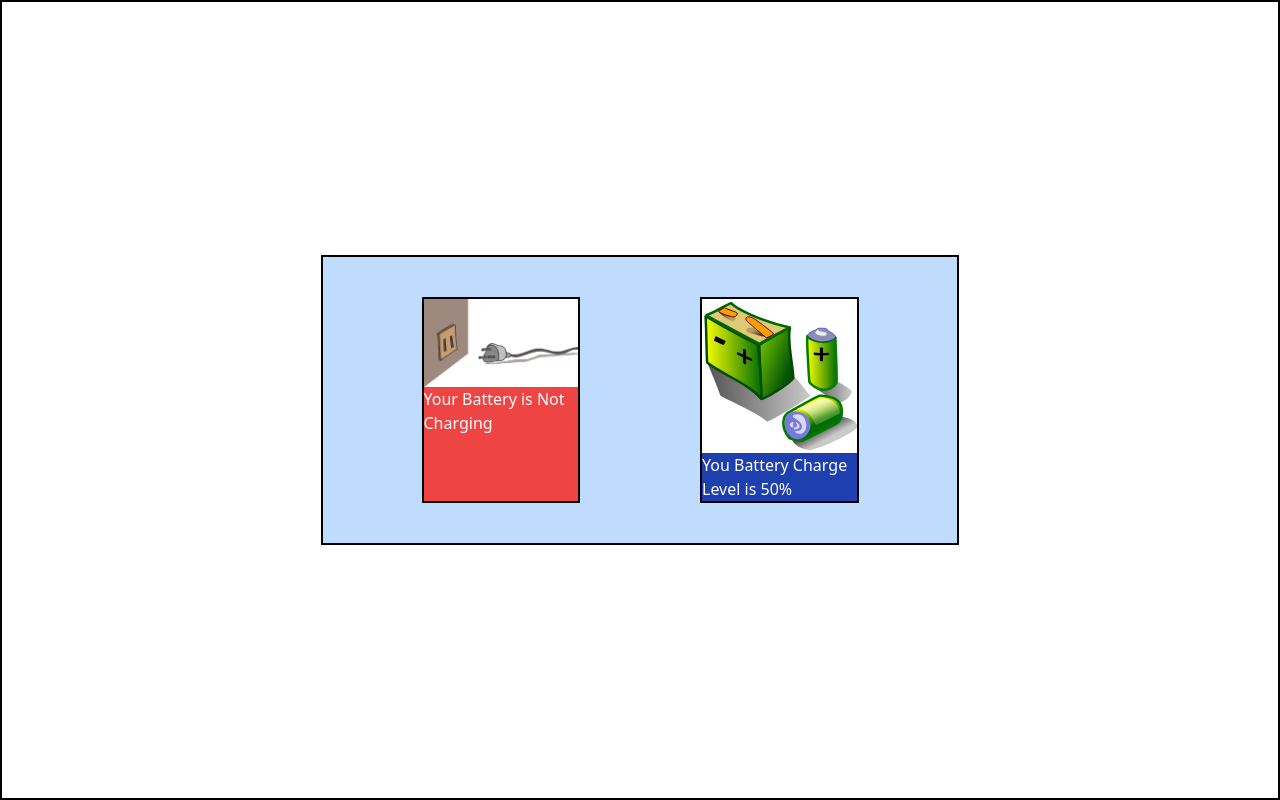
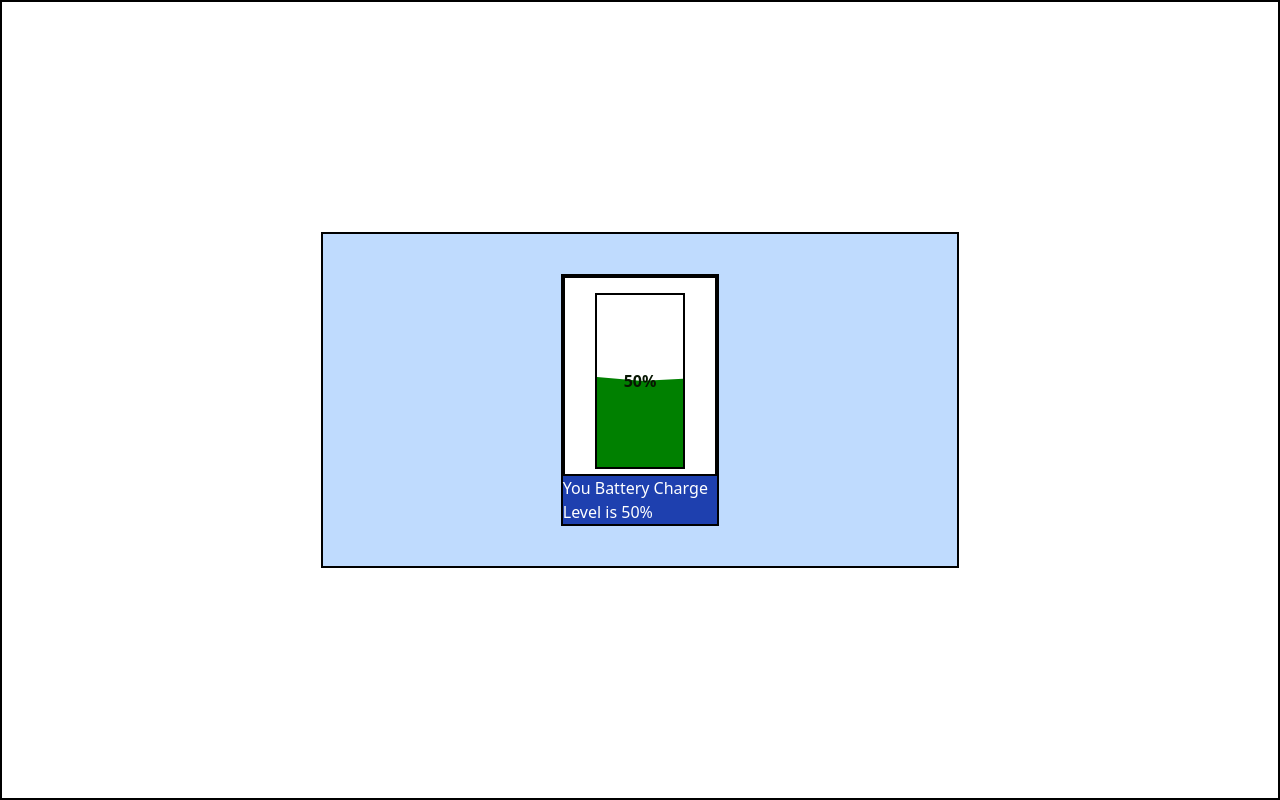
Before and after one commit to ShreeramNew/Battery-Status, a React (Create React App) app: page / in a window 1280 px wide. Built offline with nearby package versions, Linux system fonts and the light colour scheme.

Commit message:
feat-added animation

```diff
--- /dev/null
+++ b/src/components/BatteryAnimation/BatteryAnimation.js
@@ -0,0 +1,20 @@
+import React from "react";
+import "../BatteryAnimation/animeStyle.css"
+export default function BatteryAnimation(props) {
+   let k=parseInt(33.33)
+   console.log(k);
+   let style={
+      "height":`${parseInt(props.charge)}%`
+   }
+   return (
+      <div className="container all-center black-border">
+         <div className="battery all-center black-border">
+            <h1 id="charge-title">{parseInt(props.charge)}%</h1>
+            <div className="charge charge1" style={style}></div>
+            <div className="charge charge2" style={style}></div>
+            <div className="top black-border">
+            </div>
+         </div>
+      </div>
+   );
+}
--- /dev/null
+++ b/src/components/BatteryAnimation/animeStyle.css
@@ -0,0 +1,69 @@
+.container {
+    width:100%;
+    height: 200px;
+    background-color: white;
+}
+.battery{
+    width: 60%;
+    height: 90%;
+    position: relative;
+    margin-top: 10px;
+    overflow:hidden;
+}
+.all-center{
+    display: flex;
+    justify-content: center;
+    align-items: center;
+}
+.black-border{
+    border: 2px solid black;
+}
+.charge{
+    background-color:green;
+    width: 200%;
+    height: 20%;
+    position: absolute;
+    bottom: 0px;
+    transition: all 2s;
+}
+#charge-title{
+    z-index: 1;
+    color:rgb(7, 22, 2);
+    font-weight: bold;
+}
+.top{
+    position: absolute;
+    width: 50%;
+    height: 10px;
+    top:-10px;
+}
+.charge1{
+    animation:float1 2s infinite linear alternate
+}
+.charge2{
+    animation:float2 2s infinite linear alternate 2s
+}
+@keyframes float1 {
+    0%{
+        transform: rotate(2deg);
+    }
+    50%{
+        transform: rotate(4deg);
+    }
+    100%{
+        transform: rotate(6deg);
+    }
+
+}
+@keyframes float2 {
+    0%{
+        transform: rotate(-2deg);
+    }
+    50%{
+        transform: rotate(-4deg);
+    }
+    100%{
+        transform: rotate(-6deg);
+    }
+
+}
--- a/src/components/Home.js
+++ b/src/components/Home.js
@@ -3,6 +3,7 @@ import charging from "../images/Battery.png";
 import notCharging from "../images/Unplug.png";
 import lowBattery from "../images/LowBattery.svg";
 import unknownStatus from "../images/Unknown.svg"
+import BatteryAnimation from "./BatteryAnimation/BatteryAnimation";
 export default function Home() {
    const [batteryStatus, setBatteryStatus] = useState(null);
    const [batteryIsCharging, setBatteryIsCharging] = useState(false);
@@ -37,21 +38,9 @@ export default function Home() {
       <>
          <div className="flex justify-center items-center h-screen border-black border-2 h-10">
             <div className="flex gap-x-10 flex-row justify-center align-middle bg-blue-200 text-white border-black border-2 w-1/2">
-               <div className="border-black border-2 m-10 w-1/4 min-h-1/4 bg-red-500">
-                  <img
-                     src={batteryIsCharging ? charging : notCharging}
-                     className=" bg-white"
-                     alt=""
-                  />
-                  <h1>Your Battery is {batteryStatus}</h1>
-               </div>
                <div className="border-black border-2 m-10 bg-blue-800 w-1/4 min-h-1/4">
-                  <img
-                     src={unknownStatus}
-                     className=" bg-white"
-                     alt=""
-                  />
-                  <h1>You Battery Charge Level is {batteryLevel}%</h1>
+                  <BatteryAnimation charge={batteryLevel}/>
+                  <h1>You Battery Charge Level is {parseInt(batteryLevel)}%</h1>
                </div>
             </div>
          </div>
```
